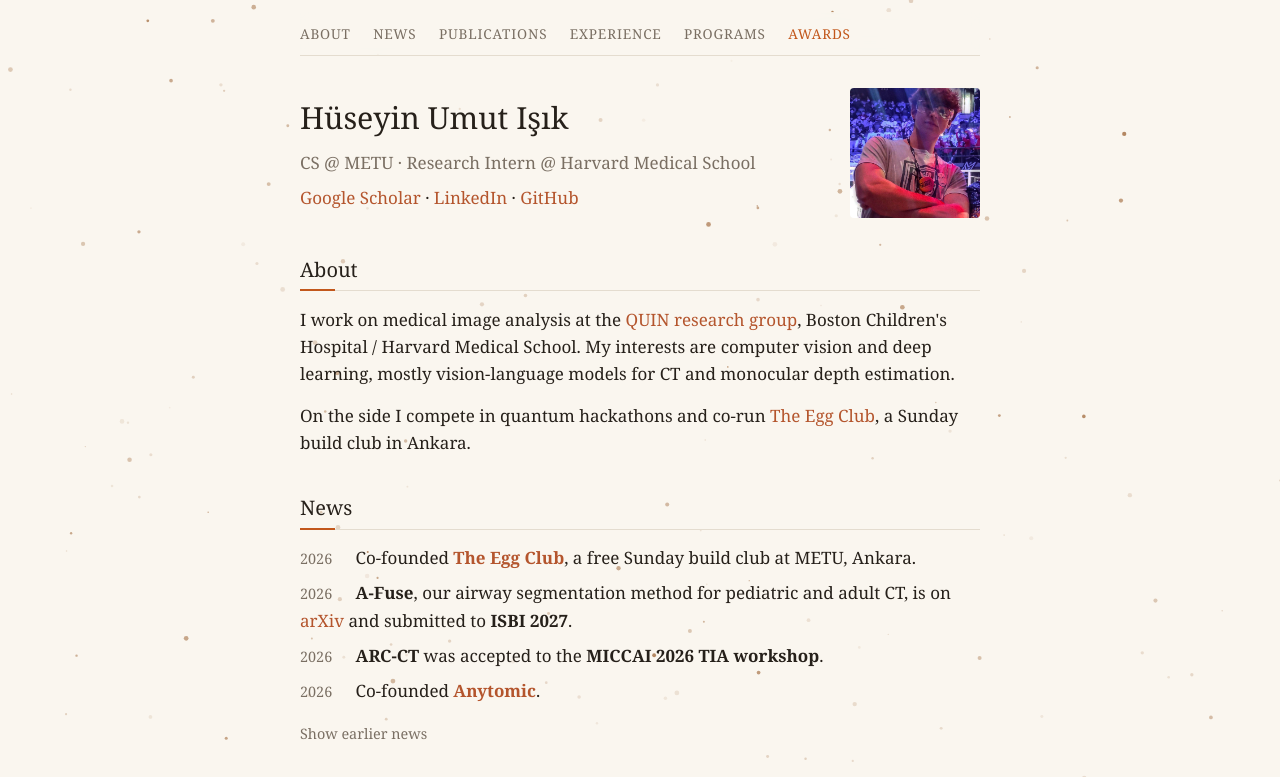
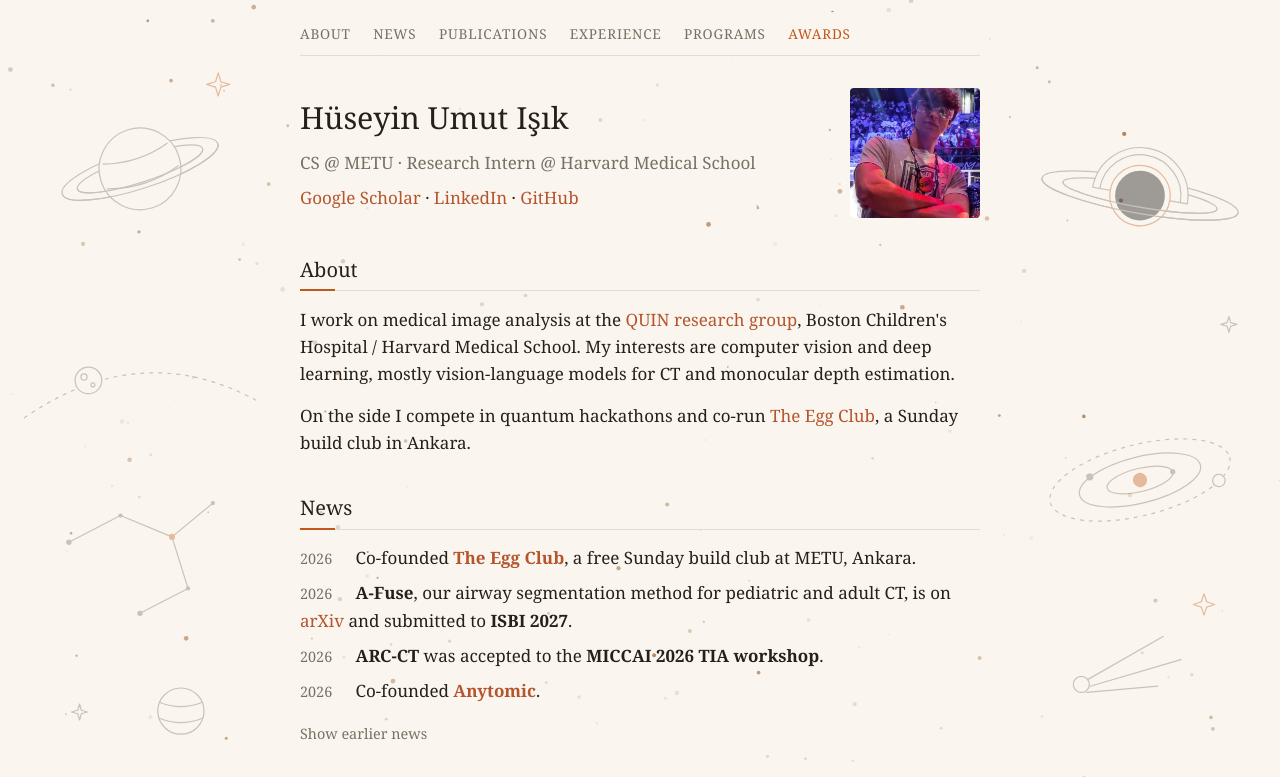
Before and after one commit to HUmutI/huseyin-umut-isik.github.io, a plain HTML site: page index.html in a window 1280 px wide. Shown: the top 777 px of the page. Drawn offline with Linux system fonts and the light colour scheme.

Commit message:
Add line-art space decorations and drop the Ironman line
Co-Authored-By: Claude Fable 5.2 <noreply@anthropic.com>

```diff
--- a/index.html
+++ b/index.html
@@ -23,6 +23,71 @@
 
 <body>
   <canvas id="bg" aria-hidden="true"></canvas>
+
+  <svg class="deco deco-left" viewBox="0 0 300 900" aria-hidden="true">
+    <!-- ringed planet -->
+    <g transform="rotate(-18 150 190)">
+      <ellipse cx="150" cy="190" rx="92" ry="22" />
+      <ellipse cx="150" cy="190" rx="74" ry="15" />
+      <circle class="solid" cx="150" cy="190" r="46" />
+      <path d="M112 172 Q150 184 188 172" />
+      <path d="M108 200 Q150 214 192 200" />
+      <path d="M58 190 A92 22 0 0 0 242 190" />
+      <path d="M76 190 A74 15 0 0 0 224 190" />
+    </g>
+    <path class="spark acc" d="M238 82 L241 92 L251 95 L241 98 L238 108 L235 98 L225 95 L235 92 Z" />
+    <circle class="dot" cx="52" cy="96" r="2" />
+    <circle class="dot" cx="262" cy="292" r="1.6" />
+    <!-- moon on a dashed orbit -->
+    <path class="dash" d="M20 470 Q150 380 280 450" />
+    <circle class="solid" cx="92" cy="428" r="15" />
+    <circle cx="87" cy="424" r="3.5" />
+    <circle cx="97" cy="433" r="2.2" />
+    <!-- constellation -->
+    <path d="M70 610 L128 580 L186 604 L232 566 M186 604 L204 662 L150 690" />
+    <circle class="dot" cx="70" cy="610" r="3" />
+    <circle class="dot" cx="128" cy="580" r="2.4" />
+    <circle class="dot acc" cx="186" cy="604" r="3.4" />
+    <circle class="dot" cx="232" cy="566" r="2.4" />
+    <circle class="dot" cx="204" cy="662" r="2.4" />
+    <circle class="dot" cx="150" cy="690" r="3" />
+    <!-- small planet -->
+    <circle class="solid" cx="196" cy="800" r="26" />
+    <path d="M172 790 Q196 800 220 790" />
+    <path d="M172 808 Q196 818 220 808" />
+    <path class="spark" d="M82 792 L84 799 L91 801 L84 803 L82 810 L80 803 L73 801 L80 799 Z" />
+  </svg>
+
+  <svg class="deco deco-right" viewBox="0 0 300 900" aria-hidden="true">
+    <!-- black hole -->
+    <g transform="rotate(10 150 220)">
+      <ellipse cx="150" cy="220" rx="112" ry="20" />
+      <ellipse cx="150" cy="220" rx="88" ry="13" />
+      <path class="solid" d="M96 220 A54 54 0 0 1 204 220 Z" />
+      <path d="M104 220 A46 46 0 0 1 196 220" />
+      <circle class="solid acc" cx="150" cy="220" r="34" />
+      <circle class="hole" cx="150" cy="220" r="28" />
+      <path d="M38 220 A112 20 0 0 0 262 220" />
+      <path d="M62 220 A88 13 0 0 0 238 220" />
+    </g>
+    <circle class="dot" cx="48" cy="92" r="1.8" />
+    <path class="spark" d="M250 356 L252 363 L259 365 L252 367 L250 374 L248 367 L241 365 L248 363 Z" />
+    <!-- small orbit system -->
+    <g transform="rotate(-14 150 540)">
+      <ellipse class="dash" cx="150" cy="540" rx="104" ry="40" />
+      <ellipse cx="150" cy="540" rx="70" ry="26" />
+      <ellipse cx="150" cy="540" rx="38" ry="13" />
+      <circle class="dot acc" cx="150" cy="540" r="8" />
+      <circle class="dot" cx="188" cy="540" r="3" />
+      <circle class="dot" cx="96" cy="523" r="4" />
+      <circle class="solid" cx="236" cy="562" r="7" />
+    </g>
+    <!-- comet -->
+    <circle class="solid" cx="84" cy="770" r="9" />
+    <path d="M92 764 L176 716 M94 772 L196 742 M90 779 L170 772" />
+    <circle class="dot" cx="232" cy="820" r="2" />
+    <path class="spark acc" d="M222 668 L225 677 L234 680 L225 683 L222 692 L219 683 L210 680 L219 677 Z" />
+  </svg>
   <main class="page">
 
     <nav class="topnav" aria-label="Sections">
@@ -452,8 +517,7 @@
 
     <section>
       <h2>Miscellaneous</h2>
-      <p>Outside of work I draw, play football, solve Rubik's cubes, and run. My current goal is to finish an
-        Ironman.</p>
+      <p>Outside of work I draw, play football, solve Rubik's cubes, and run.</p>
     </section>
 
     <footer>
--- a/style.css
+++ b/style.css
@@ -42,6 +42,64 @@ body {
   inset: 0;
   z-index: -1;
   pointer-events: none;
+}
+
+/* Line-art space decorations in the side gutters, wide screens only */
+.deco {
+  display: none;
+  position: fixed;
+  top: 0;
+  height: 100vh;
+  width: min(380px, calc((100vw - 720px) / 2));
+  z-index: -1;
+  pointer-events: none;
+  color: var(--muted);
+  opacity: 0.38;
+}
+
+.deco-left {
+  left: max(0px, calc(50% - 360px - 380px));
+}
+
+.deco-right {
+  right: max(0px, calc(50% - 360px - 380px));
+}
+
+.deco * {
+  fill: none;
+  stroke: currentColor;
+  stroke-width: 1.2;
+  stroke-linecap: round;
+  stroke-linejoin: round;
+  vector-effect: non-scaling-stroke;
+}
+
+.deco .solid {
+  fill: var(--bg);
+}
+
+.deco .hole {
+  fill: #0a0a0a;
+  stroke: none;
+}
+
+.deco .dot {
+  fill: currentColor;
+  stroke: none;
+}
+
+.deco .dash {
+  stroke-dasharray: 3 6;
+}
+
+.deco .acc {
+  color: var(--accent);
+}
+
+@media (min-width: 1180px) {
+  .deco {
+    display: block;
+  }
 }
 
 .page {
```
